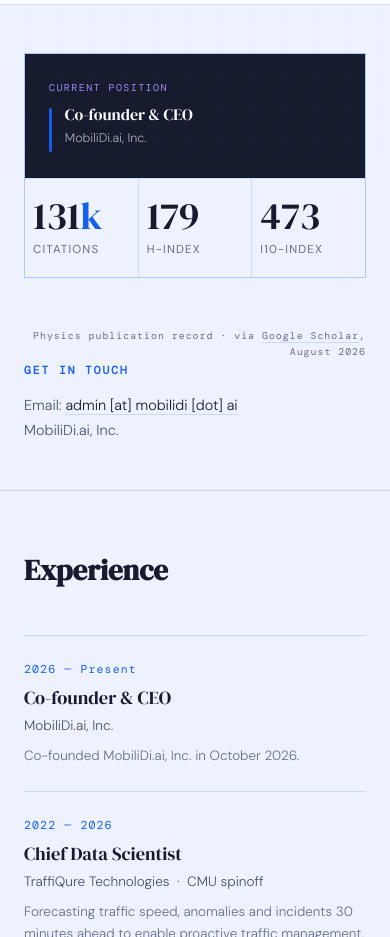
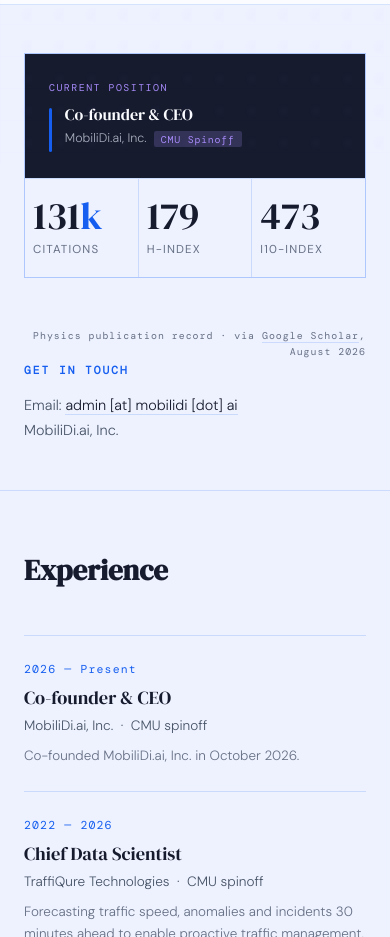
Before and after one commit to binguidata/binguidata.github.io, a plain HTML site: page index.html in a window 390 px wide. Shown: the part 680-1617 px from the top of the page. Drawn offline with nearby package versions, Linux system fonts and the light colour scheme; a web font is replaced by a local one.

Commit message:
Identify MobiliDi.ai as a CMU spinoff

```diff
--- a/index.html
+++ b/index.html
@@ -110,7 +110,7 @@
               <div class="position-bar"></div>
               <div>
                 <div class="position-role" data-sync="titles.mobilidi">Co-founder & CEO</div>
-                <div class="position-org" data-sync="company.name">MobiliDi.ai, Inc.</div>
+                <div class="position-org"><span data-sync="company.name">MobiliDi.ai, Inc.</span> &nbsp;<span class="badge-spinoff">CMU&nbsp;Spinoff</span></div>
               </div>
             </div>
           </div>
@@ -153,7 +153,7 @@
         <div class="timeline-years">2026 — Present</div>
         <div>
           <div class="timeline-role" data-sync="titles.mobilidi">Co-founder & CEO</div>
-          <div class="timeline-org" data-sync="company.name">MobiliDi.ai, Inc.</div>
+          <div class="timeline-org"><span data-sync="company.name">MobiliDi.ai, Inc.</span> &nbsp;·&nbsp; CMU spinoff</div>
           <p class="timeline-note">
             Co-founded MobiliDi.ai, Inc. in October 2026.
           </p>
```
